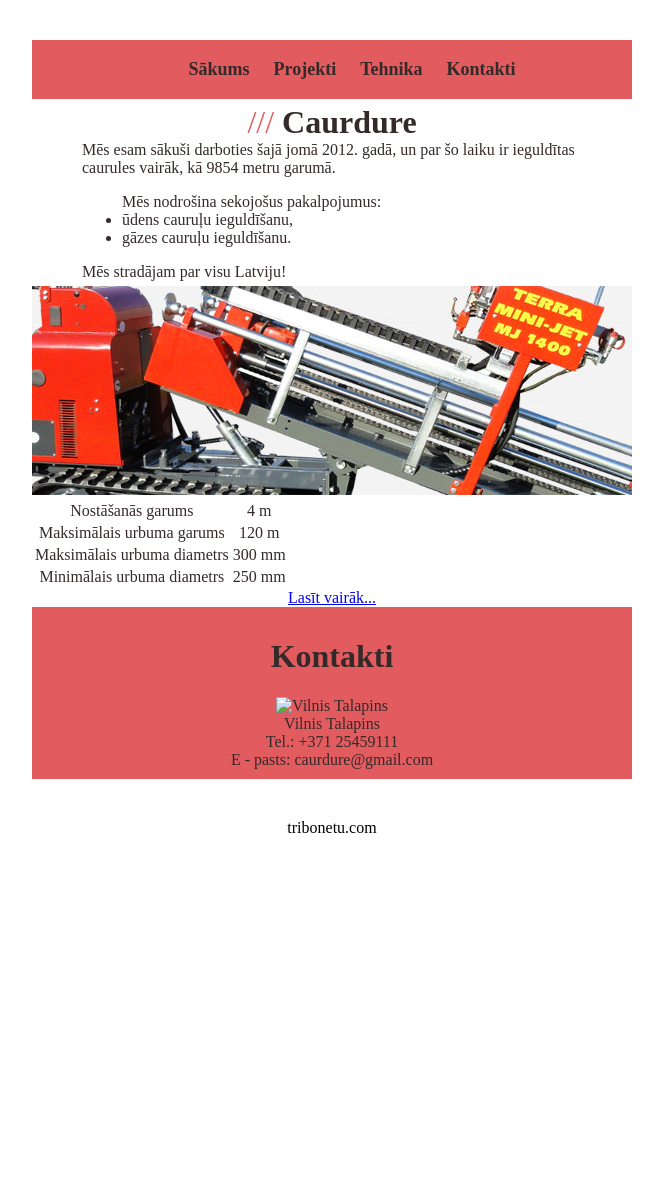
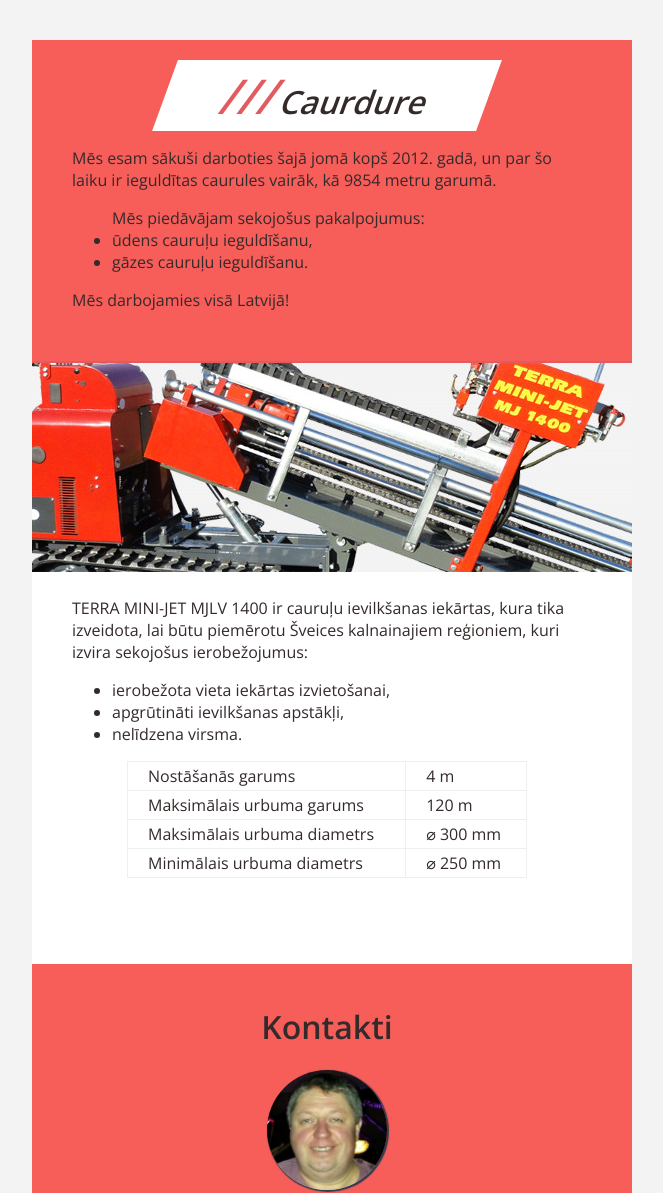
Before and after one commit to stabone/lance, a website: page index.html in a window 1280 px wide. Shown: the top 1193 px of the page, without its empty margins (308-971 px from the left). Before the commit the page ends 837 px from the top, so only its background shows below. Drawn offline with nearby package versions, Linux system fonts and the light colour scheme.

Commit message:
added gulp configuration for scss compiling and some tyle updates

```diff
--- /dev/null
+++ b/gulpfile.js
@@ -0,0 +1,15 @@
+/* jslint node: true */
+'use strict';
+
+var gulp = require('gulp'),
+    sass = require('gulp-sass');
+
+gulp.task('sass', function () {
+    return gulp.src('./sass/*.scss')
+        .pipe(sass({outputStyle: 'compressed'}).on('error', sass.logError))
+        .pipe(gulp.dest('./css'));
+});
+
+gulp.task('sass:watch', function () {
+    gulp.watch('./sass/*.scss', [sass]);
+});
--- a/index.html
+++ b/index.html
@@ -12,34 +12,40 @@
 
         <link rel="canonical" href="http://www.caurdure.lv/" />
         <title>Ūdens un gāzes cauruļu ieguldīšana | SIA Caurdure</title>
-        <link rel="stylesheet" type="text/css" href="/css/style.css" />
+
+        <link href="https://fonts.googleapis.com/css?family=Open+Sans:400,300,600" rel="stylesheet" type="text/css">
+        <link href="/css/style.css"  rel="stylesheet" type="text/css"/>
     </head>
     <body>
-
         <div class="container">
-            <nav>
-                <ul>
-                    <li>Sākums</li>
-                    <li>Projekti</li>
-                    <li>Tehnika</li>
-                    <li>Kontakti</li>
-                </ul>
-            </nav>
-            <div class="call-to-action">
+            <div class="section call-to-action">
                 <div class="logo">
                     <span class="slashes">///</span> <strong class="text">Caurdure</strong>
                 </div>
-                 Mēs esam sākuši darboties šajā jomā 2012. gadā, un par šo laiku ir ieguldītas caurules vairāk, kā 9854 metru garumā.
-                 <ul>
-                     Mēs nodrošina sekojošus pakalpojumus:
+                 Mēs esam sākuši darboties šajā jomā kopš 2012. gadā, un par šo laiku ir ieguldītas caurules vairāk, kā 9854 metru garumā.
+                 <ul>Mēs piedāvājam sekojošus pakalpojumus:
                      <li>ūdens cauruļu ieguldīšanu,</li>
                      <li>gāzes cauruļu ieguldīšanu.</li>
                 </ul>
-                 Mēs stradājam par visu Latviju!
+                 Mēs darbojamies visā Latvijā!
             </div>
-            <div class="tool">
-                <img src="/assets/one.jpg" alt="Terra Mini-Jet MJ 1400" />
-                <table>
+
+            <div class="seperator"></div>
+
+            <img src="/assets/one.jpg" alt="Terra Mini-Jet MJ 1400" />
+
+            <div class="section tool">
+                <div class="description">
+                    TERRA MINI-JET MJLV 1400 ir cauruļu ievilkšanas iekārtas, kura tika izveidota,
+                    lai būtu piemērotu Šveices kalnainajiem reģioniem, kuri izvira sekojošus ierobežojumus:
+                    <ul>
+                        <li>ierobežota vieta iekārtas izvietošanai,</li>
+                        <li>apgrūtināti ievilkšanas apstākļi,</li>
+                        <li>nelīdzena virsma.</li>
+                    </ul>
+                </div>
+
+                <table class="info">
                     <tr>
                         <td>Nostāšanās garums</td>
                         <td>4 m</td>
@@ -50,28 +56,32 @@
                     </tr>
                     <tr>
                         <td>Maksimālais urbuma diametrs</td>
-                        <td>300 mm</td>
+                        <td>&#8960; 300 mm</td>
                     </tr>
                     <tr>
                         <td>Minimālais urbuma diametrs</td>
-                        <td>250 mm</td>
+                        <td>&#8960; 250 mm</td>
                     </tr>
                 </table>
-                <a class="read-more" href="#">Lasīt vairāk...</a>
             </div>
-            <div class="contacts">
+
+            <div class="section contacts">
                 <h1>Kontakti</h1>
                 <div class="">
-                    <img src="#" alt="Vilnis Talapins" />
+                    <img class="profile-img" src="/assets/vilnis.jpg" alt="Vilnis Talapins" />
                     <div class="name">Vilnis Talapins</div>
-                    <div class="phone">Tel.: +371 25459111</div>
-                    <div class="mail">E - pasts: caurdure@gmail.com</div>
+                    <div class="phone">
+                        <a href="tel:+37125459111">Tel.: +371 25459111</a>
+                    </div>
+                    <div class="mail">
+                        <a href="mailto:caurdure@gmail.com">E - pasts: caurdure@gmail.com</a>
+                    </div>
                 </div>
             </div>
         </div>
 
         <footer>
-            tribonetu.com
+            <a href="http://www.tribonetu.com">tribonetu.com</a>
         </footer>
     </body>
 </html>
--- /dev/null
+++ b/sass/style.scss
@@ -0,0 +1,154 @@
+
+/* fonts */
+$page-font: 'Open Sans', sans-serif;
+
+/* size */
+$page-width: 600px;
+
+/* colors */
+// $primary-bg-color: #e15b5f;
+// $primary-bg-color: #FFCCCB;
+$primary-bg-color: #F75D59;
+$primary-page-bg-color: #F3F3F3;
+// $primary-page-bg-color: #FFCCCB;
+
+$acent-color: #e15b5f;
+$main-text-color: #342A2A;
+$light-grey: #efefef;
+$midnight-blue: #2C3E50;
+
+body {
+    margin: 0px;
+    padding: 0px;
+    text-align: left;
+    background-color: $primary-page-bg-color;
+}
+
+a {
+    text-decoration: none;
+    color: $main-text-color;
+}
+
+footer {
+    width: 60px;
+    margin: 5px auto;
+}
+
+nav {
+    padding: 3px 0px;
+    text-align: center;
+    font-weight: 600;
+    background-color: $primary-bg-color;
+
+    ul {
+        list-style: none;
+
+        li {
+            display: inline-block;
+            font-size: 18px;
+            padding: 0 10px;
+        }
+    }
+}
+
+.container {
+    width: $page-width;
+    margin: 40px auto;
+    color: $main-text-color;
+    font-family: $page-font;
+    background-color: white;
+}
+
+.section { padding: 20px 50px 50px 40px; }
+
+.call-to-action { background-color: $primary-bg-color; }
+
+.contacts {
+    background-color: $primary-bg-color;
+    padding: 20px 50px 50px 40px;
+    font-weight: 600;
+    text-align: center;
+
+    .profile-img {
+        width: 120px;
+        height: 120px;
+        margin-bottom: 10px;
+
+        border-radius: 50% 50%;
+        -webkit-border-radius: 50% 50%;
+        -moz-border-radius: 50% 50%;
+        -ms-border-radius: 50% 50%;
+        -o-border-radius: 50% 50%;
+
+        box-shadow: 1px 1px 1px 1px $midnight-blue;
+        -webkit-box-shadow: 1px 1px 1px 1px $midnight-blue;
+        -moz-box-shadow: 1px 1px 1px 1px $midnight-blue;
+        -ms-box-shadow: 1px 1px 1px 1px $midnight-blue;
+        -o-box-shadow: 1px 1px 1px 1px $midnight-blue;
+    }
+
+    .phone:hover,
+    .mail:hover { a { color: white; } }
+}
+
+.logo {
+    margin: 0 auto 16px;
+    padding: 3px 2px;
+    text-align: center;
+    width: 320px;
+    background-color: white;
+    transform: skewX(-20deg);
+    -webkit-transform: skewX(-20deg);
+    -moz-transform: skewX(-20deg);
+    -ms-transform: skewX(-20deg);
+    -o-transform: skewX(-20deg);
+
+    .slashes {
+        color: $acent-color;
+        font-size: 48px;
+        font-weight: 800;
+    }
+
+    .text { font-size: 32px; }
+}
+
+.seperator {
+    line-height: 2px;
+    width: 100%;
+    background-color: $primary-bg-color;
+    border-bottom: 2px solid $acent-color;
+}
+
+.tool {
+    ul { text-align: left; }
+
+    .info {
+        margin: 10px auto;
+        width: 400px;
+        margin-bottom: 36px;
+        border: 1px solid $light-grey;
+        border-collapse: collapse;
+        text-align: left;
+
+        td {
+            padding: 3px 20px;
+            border: 1px solid $light-grey;
+        }
+    }
+
+    .read-more {
+        &:hover {
+            animation-duration: 1s;
+            animation-name: underline_text;
+        }
+    }
+}
+
+@keyframes underline_text {
+    from {
+        text-decoration: none;
+    }
+    to {
+        text-decoration: underline;
+    }
+}
```
Also changed, not shown: package.json (added, +30 -0 lines), assets/vilnis.jpg (added), css/style.css, 1 other file.
